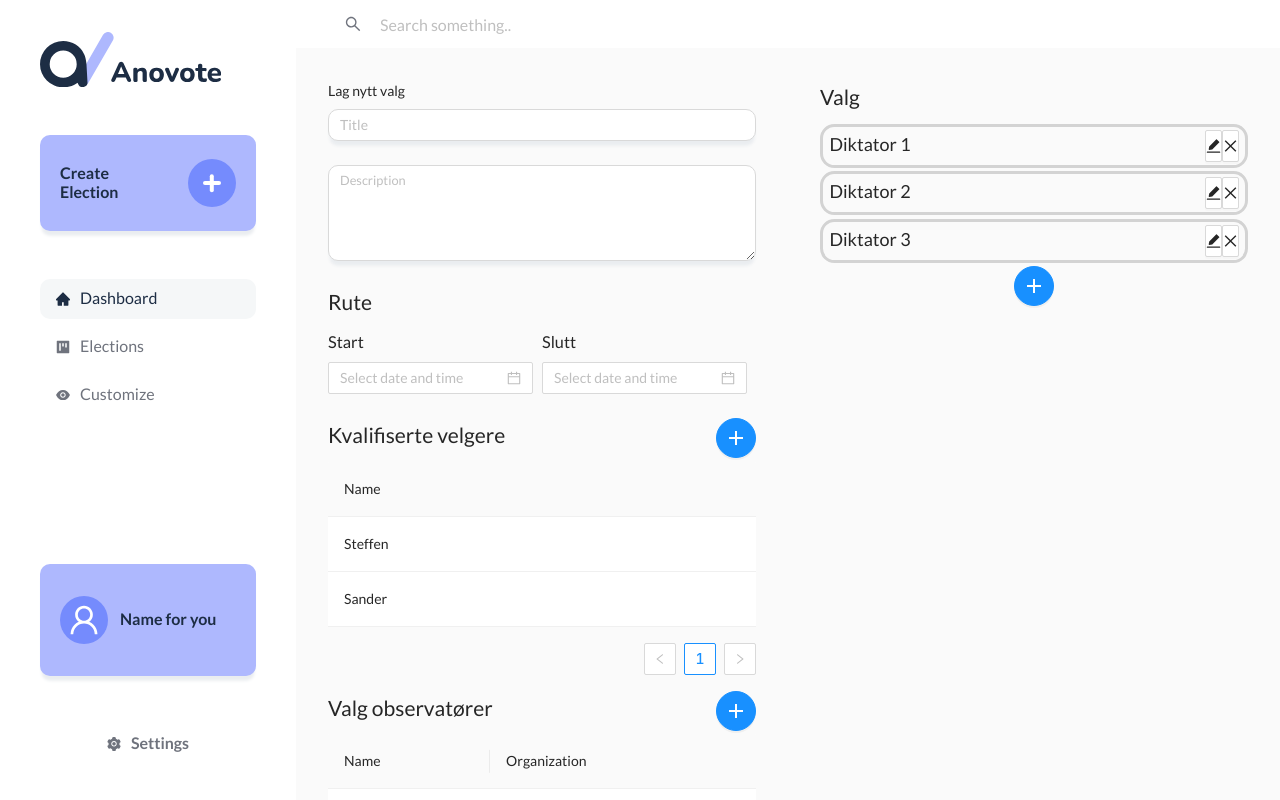
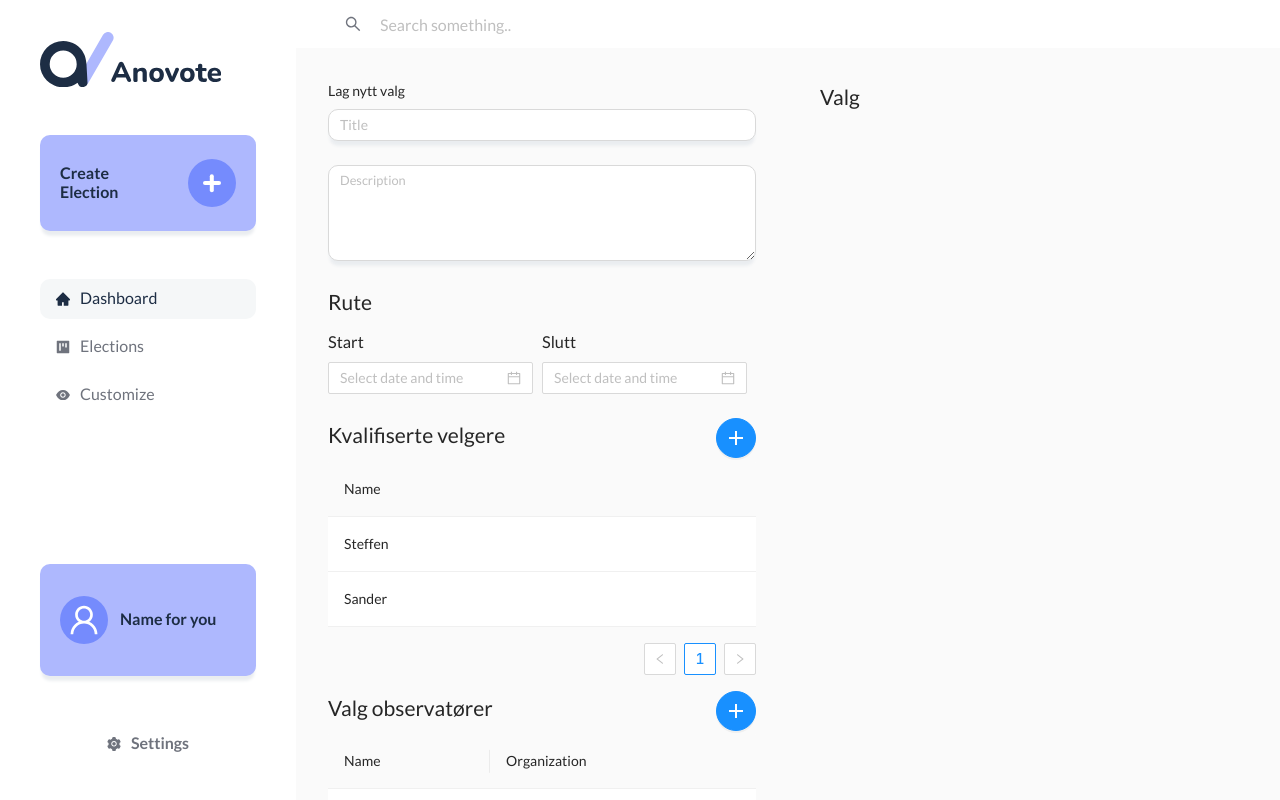
Before and after one commit to anovote/frontend, a React (Create React App) app: page /create-election in a window 1280 px wide. Shown: the top 800 px of the page. Built offline with nearby package versions, Linux system fonts and the light colour scheme.

Commit message:
Delete old ballot preview

```diff
--- a/src/components/election/BallotPreview.tsx
+++ /dev/null
@@ -1,21 +0,0 @@
-import { Row, Col, Button } from 'antd'
-import * as React from 'react'
-import { EditFilled, CloseOutlined } from '@ant-design/icons'
-
-export default function BallotPreview({ title }: { title: string }): React.ReactElement {
-    return (
-        <div className="ballot-preview">
-            <Row>
-                <Col span={22} order={1}>
-                    {title}
-                </Col>
-                <Col span={1} order={2}>
-                    <Button className="ballot-preview-button" icon={<EditFilled />}></Button>
-                </Col>
-                <Col span={1} order={3}>
-                    <Button className="ballot-preview-button" icon={<CloseOutlined />}></Button>
-                </Col>
-            </Row>
-        </div>
-    )
-}
--- a/src/style/scss/anovote/view/election/_ballotPreview.scss
+++ /dev/null
@@ -1,18 +0,0 @@
-.ballot-preview {
-    border-style: solid;
-    border-radius: 0.9rem;
-    border-width: medium;
-    border-color: lightgray;
-    font-size: large;
-    padding-left: 0.4rem;
-    padding-right: 0.4rem;
-    padding-top: 0.2rem;
-    padding-bottom: 0.2rem;
-    margin-bottom: 0.2rem;
-    margin-top: 0.2rem;
-}
-
-.ballot-preview-button {
-    display: inline-block;
-    width: 100%;
-}
--- a/src/style/scss/main.scss
+++ b/src/style/scss/main.scss
@@ -25,7 +25,6 @@
 @import './anovote/view/login';
 @import './anovote/view/register';
 @import './anovote/view/election/createElection';
-@import './anovote/view/election/ballotPreview';
 
 @import './anovote/components/switch';
 
--- a/src/views/election/createElection/index.tsx
+++ b/src/views/election/createElection/index.tsx
@@ -2,7 +2,6 @@ import { Content } from 'antd/lib/layout/layout'
 import * as React from 'react'
 import { Form, Row, Col, Table, Alert, AlertProps } from 'antd'
 import { eligibleVotersDummyData, electionAuthoritiesDummyData } from './DummyData'
-import BallotPreview from '../../../components/election/BallotPreview'
 import { IElectionDetails } from '../../../core/service/election/IElectionDetails'
 import { ElectionService } from '../../../core/service/election/ElectionService'
 import { BackendAPI } from '../../../core/api'
@@ -48,18 +47,6 @@ export default function CreateElectionView(): React.ReactElement {
     const electionService = new ElectionService(BackendAPI)
     const [t] = useTranslation(['translation', 'common'])
     const [alertProps, setAlertProps] = React.useState<AlertProps>()
-
-    const [ballots, setBallots] = React.useState([
-        { title: 'Diktator 1' },
-        { title: 'Diktator 2' },
-        { title: 'Diktator 3' },
-    ])
-
-    const addBallot = () => {
-        const ballotList = [...ballots]
-        ballotList.push({ title: 'hello' })
-        setBallots(ballotList)
-    }
 
     /**
      * Validates a form and returns an error if the form is not filled out correctly
@@ -143,12 +130,6 @@ export default function CreateElectionView(): React.ReactElement {
                 </Col>
                 <Col span={12} className="ballot-section">
                     <h2>{t('common:Ballots')}</h2>
-                    <div>
-                        {ballots.map((ballots) => (
-                            <BallotPreview key={ballots.title} title={ballots.title} />
-                        ))}
-                    </div>
-                    <CreateBallotButton addBallot={addBallot} />
                 </Col>
             </Row>
             <div className="alert-field">
```
